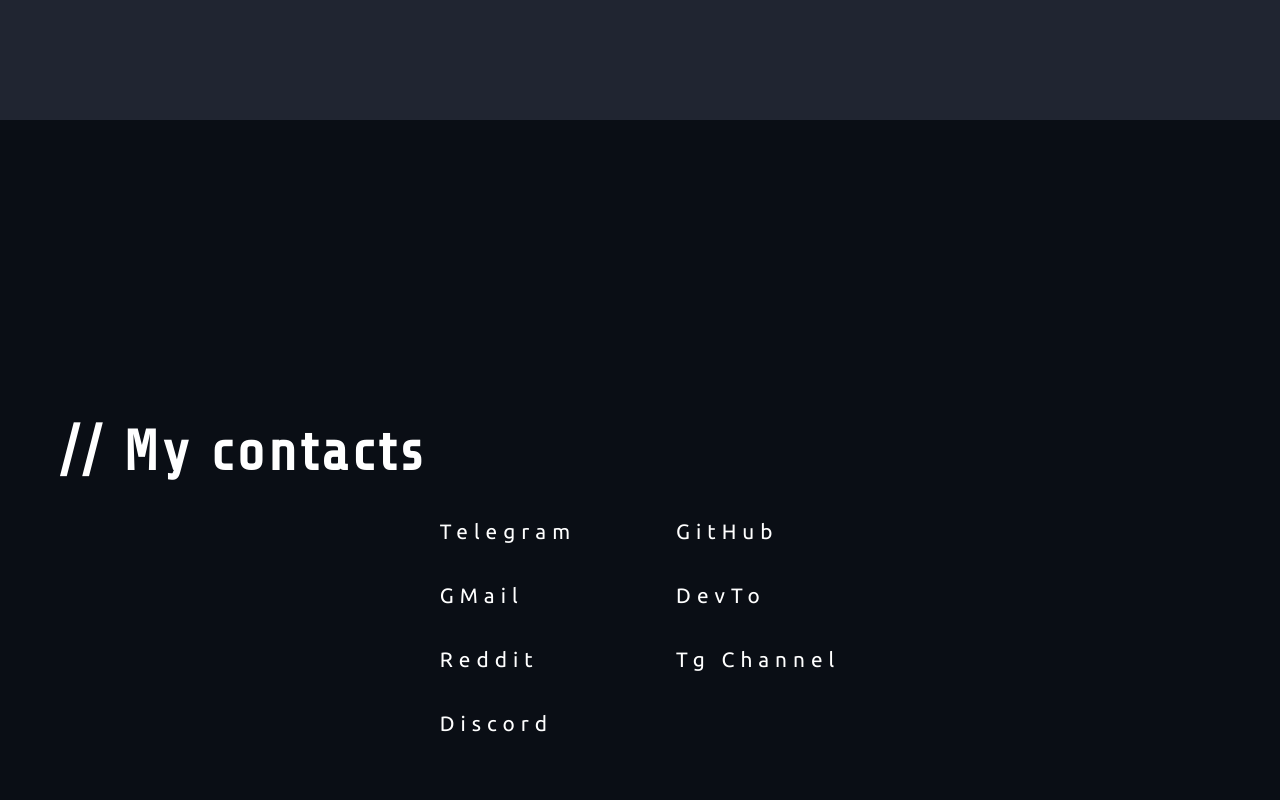
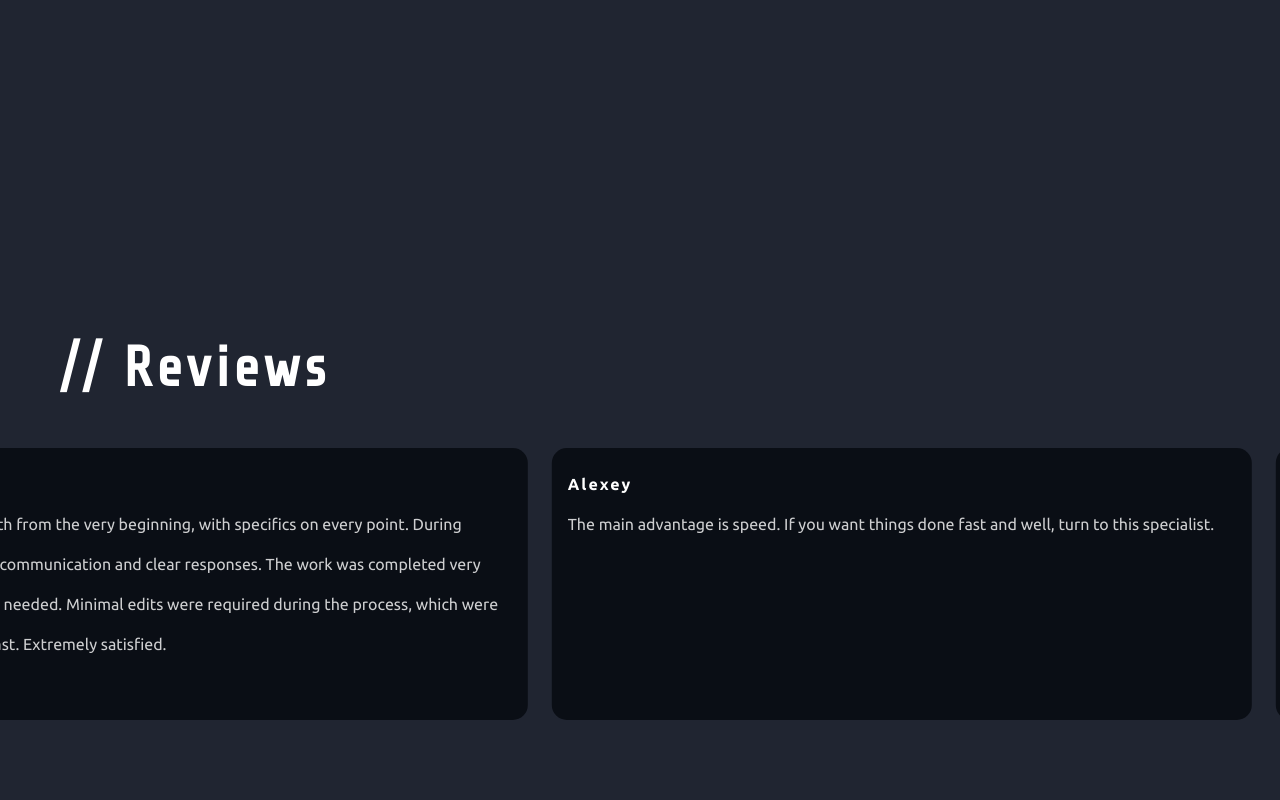
Before and after one commit to Nighty3098/Portfolio, a React (Create React App) app: page / in a window 1280 px wide. Shown: the part 1600-2400 px from the top of the page. Built offline with nearby package versions, Linux system fonts and the light colour scheme.

Commit message:
New block with reviews

```diff
--- a/src/App.css
+++ b/src/App.css
@@ -15,7 +15,7 @@
   --spacing-m: 15px;
   --spacing-l: 20px;
   --spacing-xl: 60px;
-  --spacing-xxl: 100px;
+  --spacing-xxl: 80px;
   --shadow: 0px 0px 15px rgba(0, 0, 0, 0.05);
 }
 
@@ -190,7 +190,7 @@ html, body {
   justify-content: space-evenly;
   align-items: center;
   align-content: center;
-  gap: 100px
+  gap: var(--spacing-xl);
 }
 
 .content {
@@ -252,6 +252,16 @@ html, body {
   padding-left: var(--spacing-xl);
 }
 
+.review-card {
+  flex: 0 0 75vw;
+  margin-right: 1.5rem;
+  padding: 1rem;
+  background-color: var(--bg-2);
+  border-radius: var(--border-radius);
+  box-sizing: border-box;
+  text-wrap: pretty;
+}
+
 @media (max-width: 1000px) {
   .welcome-content h1 {
     font-size: 50px;
@@ -286,6 +296,10 @@ html, body {
   .avatar-image {
     width: 100%;
     max-width: 100%;
+  }
+
+  :root {
+    --spacing-xl: 40px;
   }
 }
 
@@ -336,6 +350,10 @@ html, body {
   .avatar-image {
     max-width: 550px;
   }
+
+  .review-card {
+    flex: 0 0 700px;
+  }
 }
 
 @media (min-width: 1700px) {
--- a/src/App.tsx
+++ b/src/App.tsx
@@ -2,12 +2,14 @@ import './App.css';
 import WelcomePage from "./components/welcome"
 import AboutMePage from "./components/aboutme"
 import MyContacts from "./components/contacts"
+import Reviews from "./components/reviews"
 
 function App() {
   return (
     <div className="App">
       <WelcomePage />
       <AboutMePage />
+      <Reviews />
       <MyContacts />
     </div>
   );
--- a/src/components/contacts.tsx
+++ b/src/components/contacts.tsx
@@ -58,7 +58,7 @@ function ContactCard({ contact }: { contact: Contact }) {
     return (
         <motion.div
         >
-            <motion.a href={contact.link}>{contact.name}</motion.a>
+            <motion.a href={contact.link} target="_blank">| {contact.name}</motion.a>
         </motion.div>
     );
 }
--- /dev/null
+++ b/src/components/reviews.tsx
@@ -0,0 +1,120 @@
+import React from "react";
+import { motion, useAnimation } from "framer-motion";
+
+type Review = {
+    id: number;
+    name: string;
+    text: string;
+    source?: string;
+};
+
+const reviews: Review[] = [
+    {
+        id: 1,
+        name: "Yuriy",
+        text: "Everything was smooth from the very beginning, with specifics on every point. During implementation, fast communication and clear responses. The work was completed very quickly and exactly as needed. Minimal edits were required during the process, which were resolved extremely fast. Extremely satisfied.",
+        source: "kwork",
+    },
+    {
+        id: 2,
+        name: "Alexey",
+        text: "The main advantage is speed. If you want things done fast and well, turn to this specialist.",
+        source: "kwork",
+    },
+    {
+        id: 3,
+        name: "Andrey Ponomarev",
+        text: "Helped solve the task quickly, while also answering any questions that came up. Was available and responsive. Recommend!",
+        source: "kwork",
+    },
+    {
+        id: 4,
+        name: "Andrey Andreevich",
+        text: "Completed a second order for developing a Telegram bot. Everything is good, it works!",
+        source: "kwork",
+    },
+    {
+        id: 5,
+        name: "Max Solonenko",
+        text: "Excellent seller, completed the order quickly and with quality.",
+        source: "kwork",
+    },
+    {
+        id: 6,
+        name: "Alik7107",
+        text: "Ordered Qt framework configuration. The freelancer did everything professionally, I recommend!",
+        source: "kwork",
+    },
+    {
+        id: 7,
+        name: "Andrey Andreevich",
+        text: "We developed a Telegram bot fairly quickly and in constant contact with Artem. Artem developed the bot (obviously), while I assisted and supervised testing. Essentially, we started work around 8 AM and had everything finished by 12 PM, which is very, very good (the bot was tested and deployed on my server). I recommend Artem as a responsible professional who handles tasks promptly.",
+        source: "kwork",
+    },
+];
+
+function ReviewCard({ review }: { review: Review }) {
+    return (
+        <motion.div
+            className="review-card"
+        >
+            <p style={{ fontWeight: "bold", letterSpacing: "2px" }}>{review.name}</p>
+            <p style={{ opacity: "0.8" }}>{review.text}</p>
+        </motion.div>
+    );
+}
+
+function Reviews() {
+    const duration = 40;
+
+    return (
+        <div
+            id="my-reviews"
+            className="content-block content reviews-block"
+            style={{
+                height: "100vh",
+                width: "calc(100%)",
+                display: "flex",
+                flexDirection: "column",
+                alignItems: "center",
+                justifyContent: "center",
+                overflow: "hidden",
+                userSelect: "none",
+                textWrap: "balance",
+            }}
+        >
+            <h2 style={{ width: "calc(100% - var(--spacing-xl) - var(--spacing-xl))", paddingLeft: "var(--spacing-xl)", paddingRight: "var(--spacing-xl)" }}>// Reviews</h2>
+            <div
+                style={{
+                    marginTop: "2rem",
+                    width: "100%",
+                    overflow: "hidden",
+                    whiteSpace: "nowrap",
+                    boxSizing: "border-box",
+                    display: "flex",
+                    alignItems: "center",
+                }}
+            >
+                <motion.div
+                    style={{
+                        display: "flex",
+                        flexWrap: "nowrap",
+                    }}
+                    animate={{ x: ["0%", "-50%"] }}
+                    transition={{
+                        repeat: Infinity,
+                        repeatType: "loop",
+                        duration,
+                        ease: "linear",
+                    }}
+                >
+                    {[...reviews, ...reviews].map((review, idx) => (
+                        <ReviewCard key={idx} review={review} />
+                    ))}
+                </motion.div>
+            </div>
+        </div>
+    );
+}
+
+export default Reviews;
```
